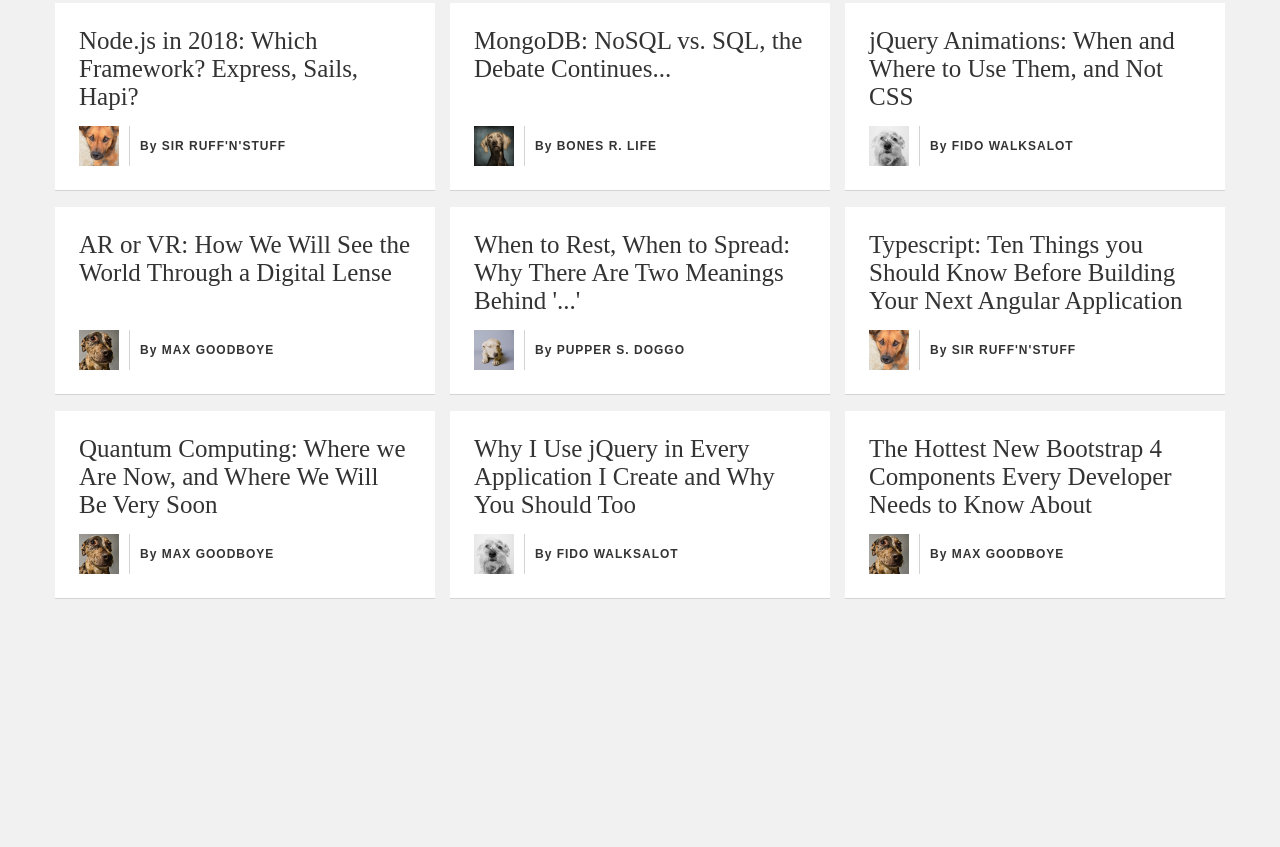
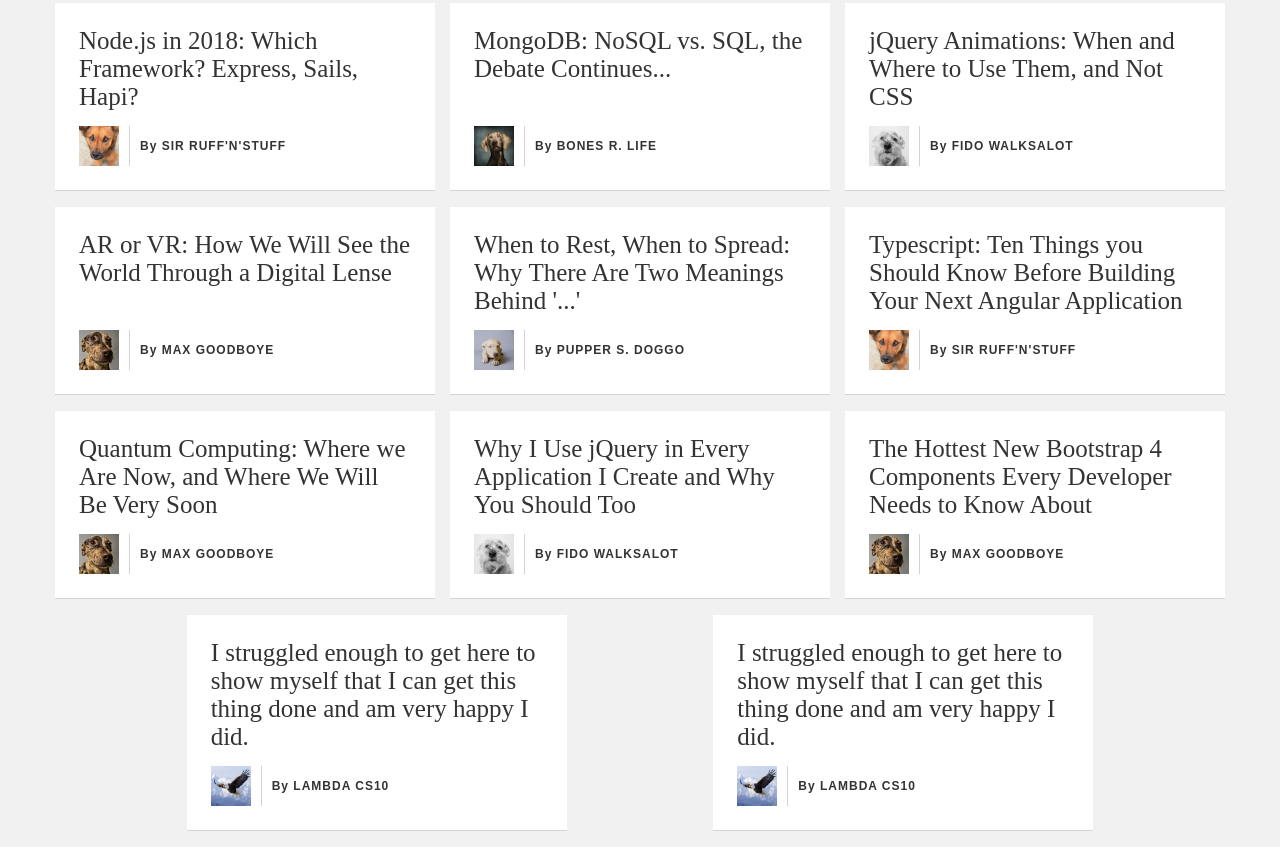
Before and after one commit to bloominstituteoftechnology/Sprint-Challenge-Applied-Javascript, a plain HTML site: page index.html in a window 1280 px wide. Shown: the part 632-1479 px from the top of the page. Before the commit the page ends 1247 px from the top, so only its background shows below. Drawn offline with nearby package versions, Linux system fonts and the light colour scheme; a web font is replaced by a local one.

Commit message:
added articles of myself

```diff
--- a/components/Tabs/Tabs.js
+++ b/components/Tabs/Tabs.js
@@ -22,6 +22,7 @@ class TabLink {
        // Note that we are calling getCards() on Tabs (The parent of TabLink) and passing the data attribute: data-tab, no need to update this line of code.
     this.cards = this.parent.getCards(this.element.data('tab'));
 
+    console.log(this.cards);
     // Using jQuery, map over the array of cards.  In your callback function, create new instances of the TabCard class that contain a card reference. TabCard(card) as an example.
     this.cards = this.cards.map((index, card) => new TabCard(card));
 
--- a/index.html
+++ b/index.html
@@ -43,6 +43,7 @@
       <div data-tab="node" class="tab">NODE.JS</div>
       <div data-tab="jquery" class="tab">jQUERY</div>
       <div data-tab="bootstrap" class="tab">BOOTSTRAP</div>
+      <div data-tab="mystrap" class="tab">MYSTRAP</div>
     </div>
   </div>
 
@@ -211,6 +212,26 @@
       </div>
     </div>
 
+    <div class="card" data-tab="mystrap">
+      <div class="headline">I struggled enough to get here to show myself that I can get this thing done and am very happy I did.</div>
+      <div class="author">
+        <div class="img-container">
+          <img src="./assets/eagle.jpg" />
+        </div>
+        <span>By LAMBDA CS10</span>
+      </div>
+    </div>
+
+    <div class="card" data-tab="mystrap">
+      <div class="headline">I struggled enough to get here to show myself that I can get this thing done and am very happy I did.</div>
+      <div class="author">
+        <div class="img-container">
+          <img src="./assets/eagle.jpg" />
+        </div>
+        <span>By LAMBDA CS10</span>
+      </div>
+    </div>
+
   </div>
 </body>
 </html>
```
Also changed, not shown: assets/eagle.jpg (added).
